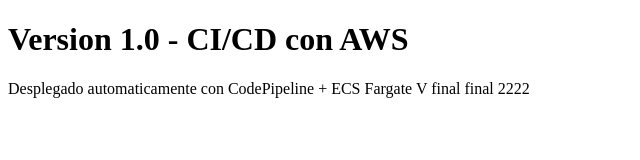
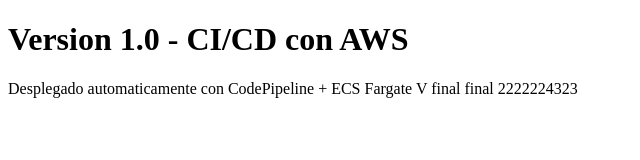
Before and after one commit to luiszlopezs/app-devops, a plain HTML site: page index.html in a window 1280 px wide. Shown: the full height of the page, 0-640 px from the left. Drawn offline with Linux system fonts and the light colour scheme.

Commit message:
prueba 1222222222

```diff
--- a/index.html
+++ b/index.html
@@ -5,6 +5,6 @@
 </head>
 <body>
   <h1>Version 1.0 - CI/CD con AWS</h1>
-  <p>Desplegado automaticamente con CodePipeline + ECS Fargate V final final 2222</p>
+  <p>Desplegado automaticamente con CodePipeline + ECS Fargate V final final 2222224323</p>
 </body>
 </html>
```
